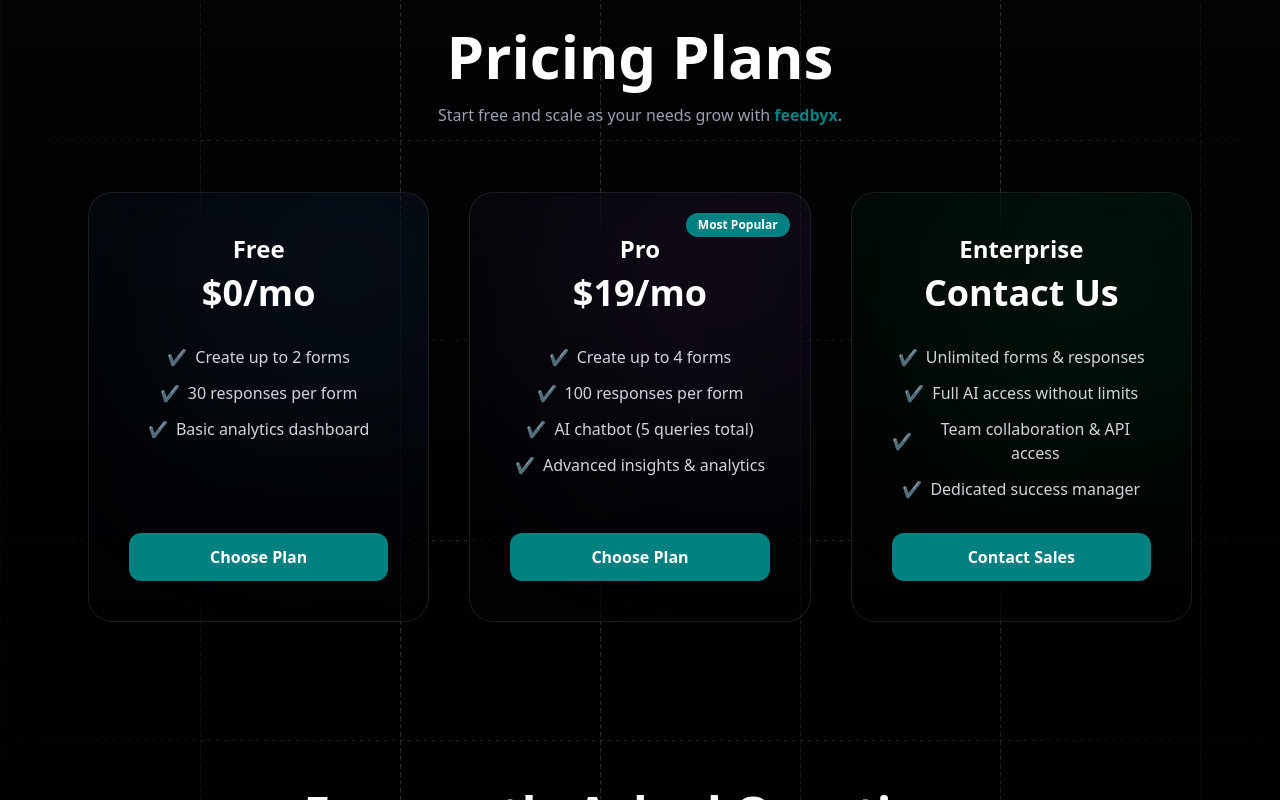
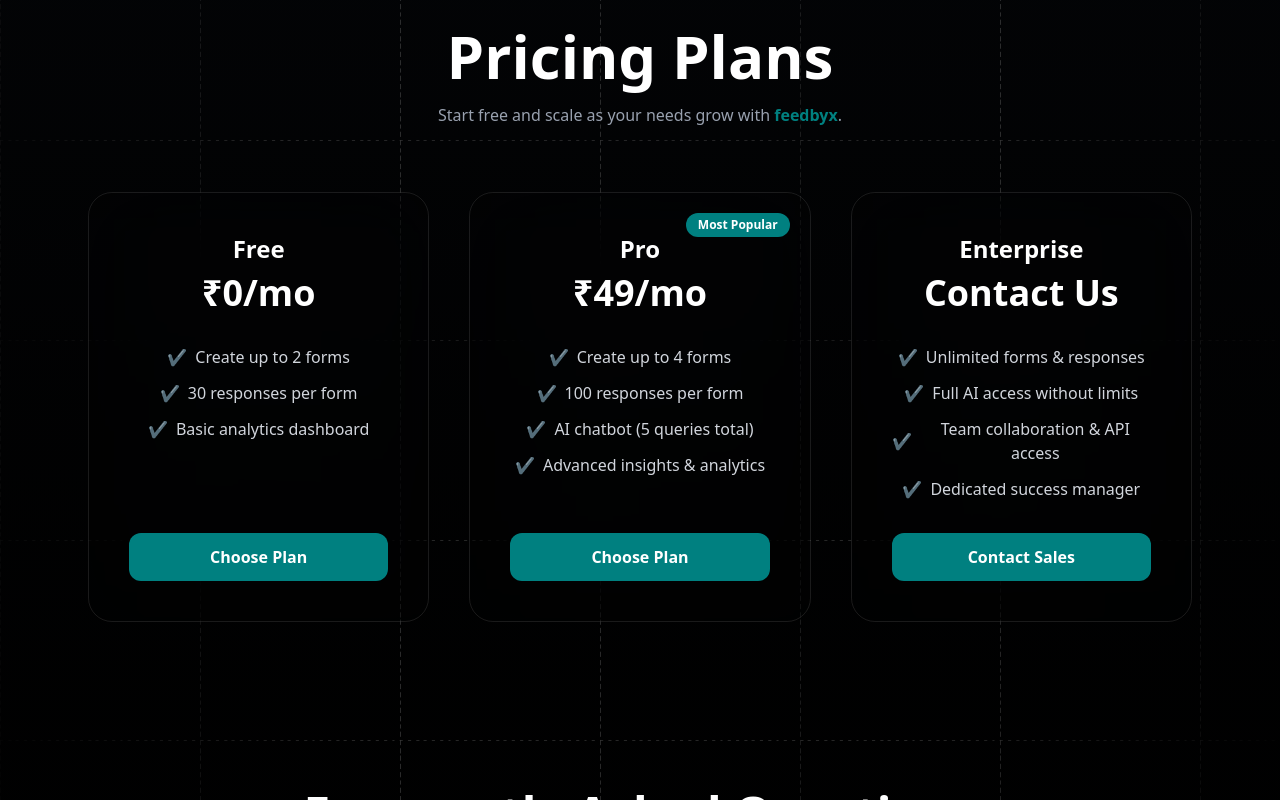
Before and after one commit to manish0kuniyal/feedbyx, a React (Vite) app: page / in a window 1280 px wide. Shown: the part 1860-2660 px from the top of the page. Built offline with nearby package versions, Linux system fonts and the light colour scheme; no server answers.

Commit message:
pricing changes

```diff
--- a/src/components/LandingPage/PricingSection.jsx
+++ b/src/components/LandingPage/PricingSection.jsx
@@ -4,7 +4,7 @@ import { motion } from "framer-motion";
 const plans = [
   {
     name: "Free",
-    price: "$0/mo",
+    price: "₹0/mo",
     features: [
       "Create up to 2 forms",
       "30 responses per form",
@@ -15,7 +15,7 @@ const plans = [
   },
   {
     name: "Pro",
-    price: "$19/mo",
+    price: "₹49/mo",
     features: [
       "Create up to 4 forms",
       "100 responses per form",
@@ -73,10 +73,10 @@ export default function PricingSection() {
               whileInView={{ opacity: 1 }}
               transition={{ delay: idx * 0.15, duration: 0.8, ease: "easeOut" }}
               viewport={{ once: true }}
-              className={`relative border border-white/10 rounded-3xl backdrop-blur-2xl bg-gradient-to-b ${plan.color} p-10 flex flex-col items-center justify-between text-center overflow-hidden min-h-[420px] hover:bg-white/10 transition duration-300`}
+              className={`relative border border-white/10 rounded-3xl backdrop-blur-2xl bg-gradient-to-b ₹{plan.color} p-10 flex flex-col items-center justify-between text-center overflow-hidden min-h-[420px] hover:bg-white/10 transition duration-300`}
             >
               <div
-                className={`absolute -top-16 -right-16 w-72 h-72 ${plan.glow} blur-[130px] rounded-full pointer-events-none`}
+                className={`absolute -top-16 -right-16 w-72 h-72 ₹{plan.glow} blur-[130px] rounded-full pointer-events-none`}
               ></div>
 
               {plan.popular && (
```
